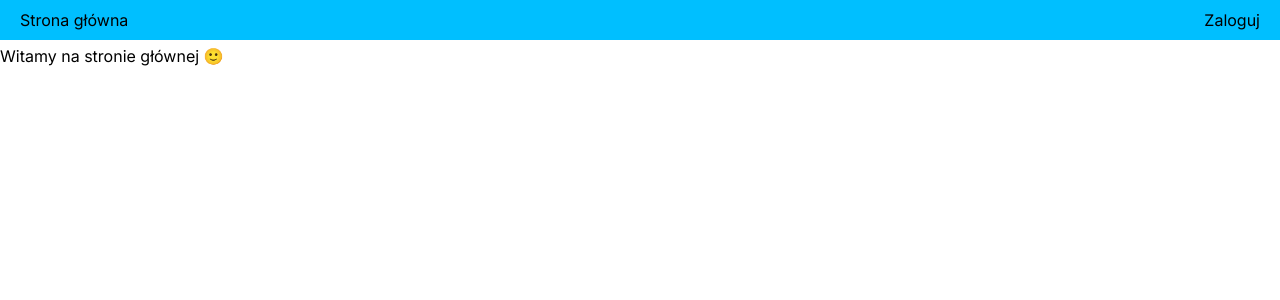
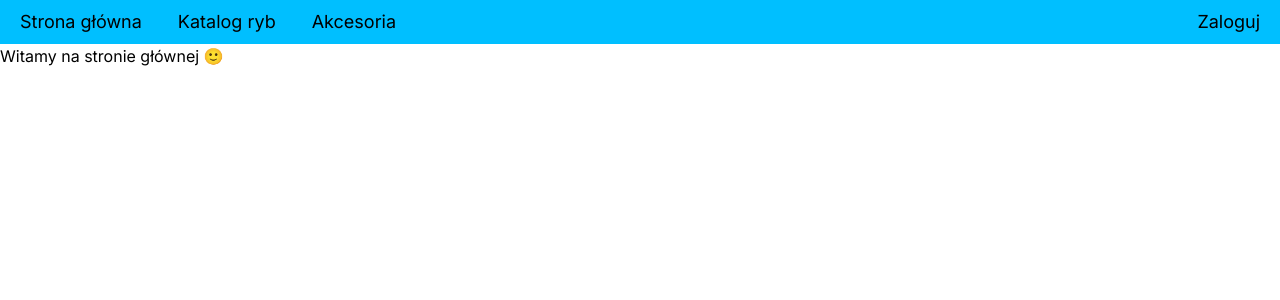
Before and after one commit to XeronScript/aquarium, a Next.js app: page / in a window 1280 px wide. Shown: the top 300 px of the page. Built offline with nearby package versions, Linux system fonts and the light colour scheme.

Commit message:
Little change in navbar

```diff
--- a/components/Navbar.tsx
+++ b/components/Navbar.tsx
@@ -3,10 +3,12 @@ import Link from 'next/link';
 
 export default function Navbar() {
   return (
-    <nav className='bg-[#00bfff] fixed flex flex-row justify-between w-screen'>
+    <nav className='bg-[#00bfff] fixed flex flex-row justify-between w-screen text-lg'>
         <div className='px-5 py-2'>
             {/* Left side nav links */}
             <Link href={'/'}>Strona główna</Link>
+            <Link href={'/'} className='ml-9'>Katalog ryb</Link>
+            <Link href={'/'} className='ml-9'>Akcesoria</Link>
         </div>
         <div className='px-5 py-2'>
             {/* Right side nav links */}
```
